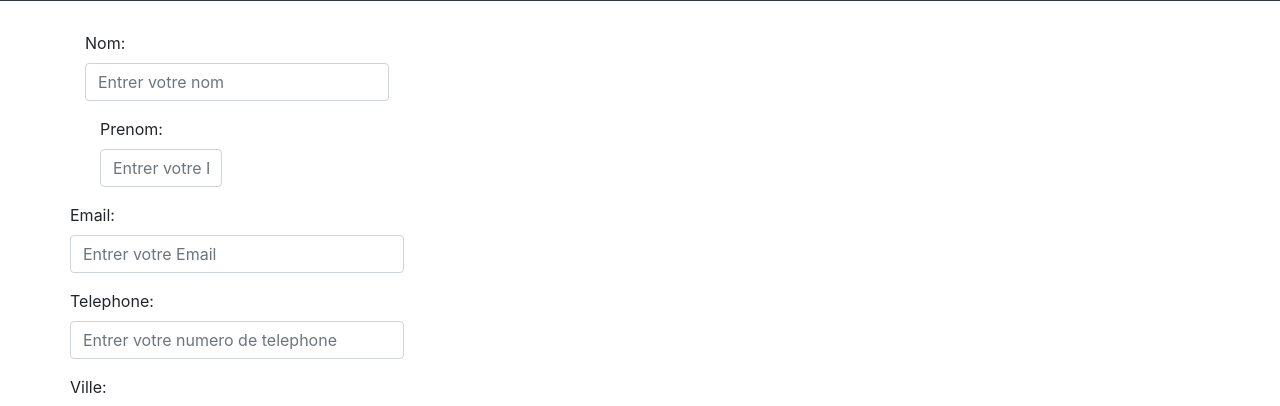
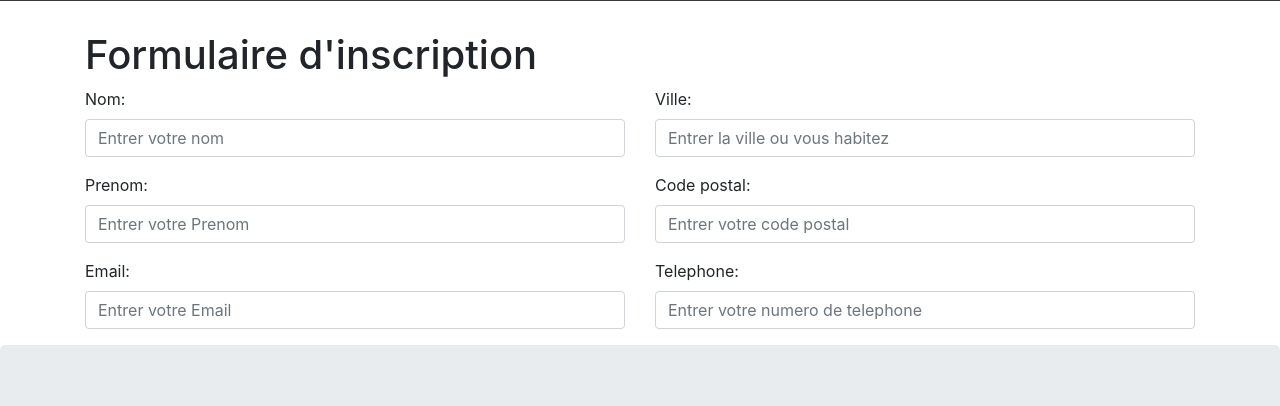
Before and after one commit to toniotktz/LAG, a PHP site: page /formInscription.php in a window 1280 px wide. Shown: the part 915-1321 px from the top of the page. Run offline with PHP 8.4, Linux system fonts and the light colour scheme.

Commit message:
form sans le js

```diff
--- a/LAG/formInscription.php
+++ b/LAG/formInscription.php
@@ -3,36 +3,41 @@
 <?php require "header.php"?>
 <body>
     <div class="container" style="margin-top:30px">
-        <div class="row">
-            <form>
-                <div class="col-sm-12">
+        <h1>Formulaire d'inscription</h1>
+        <form>
+            <div class="row">
+                <div class="col-sm-6">
                     <div class="form-group">
                         <label for="Nom">Nom:</label>
                         <input type="text" class="form-control" id="Nom" placeholder="Entrer votre nom" name="nom" />
                     </div>
-                    <div class="form-group col-sm-6">
+                    <div class="form-group">
                         <label for="Prenom">Prenom:</label>
                         <input type="text" class="form-control" id="prenom" placeholder="Entrer votre Prenom" name="prenom" />
                     </div>
                 </div>
-                <div class="form-group">
+                <div class="col-sm-6">
+                    <div class="form-group">
+                        <label for="ville">Ville:</label>
+                        <input type="text" class="form-control" id="prenom" placeholder="Entrer la ville ou vous habitez" name="ville" />
+                    </div>
+                    <div class="form-group">
+                        <label for="codePostal">Code postal:</label>
+                        <input type="text" class="form-control" id="codePostal" placeholder="Entrer votre code postal" name="codePostal" />
+                    </div>
+                </div>
+            </div>
+            <div class="row">
+                <div class="form-group col-sm-6">
                     <label for="email">Email:</label>
                     <input type="email" class="form-control" id="email" placeholder="Entrer votre Email" name="email" />
                 </div>
-                <div class="form-group">
+                <div class="form-group col-sm-6">
                     <label for="tel">Telephone:</label>
                     <input type="tel" class="form-control" id="tel" placeholder="Entrer votre numero de telephone" name="tel" />
                 </div>
-                <div class="form-group">
-                    <label for="ville">Ville:</label>
-                    <input type="text" class="form-control" id="prenom" placeholder="Entrer la ville ou vous habitez" name="ville" />
-                </div>
-                <div class="form-group">
-                    <label for="codePostal">Code postal:</label>
-                    <input type="text" class="form-control" id="codePostal" placeholder="Entrer votre code postal" name="codePostal" />
-                </div>
-            </form>
-        </div>
+            </div>
+        </form>
     </div>
 </body>
 <?php require "footer.php"?>
```
